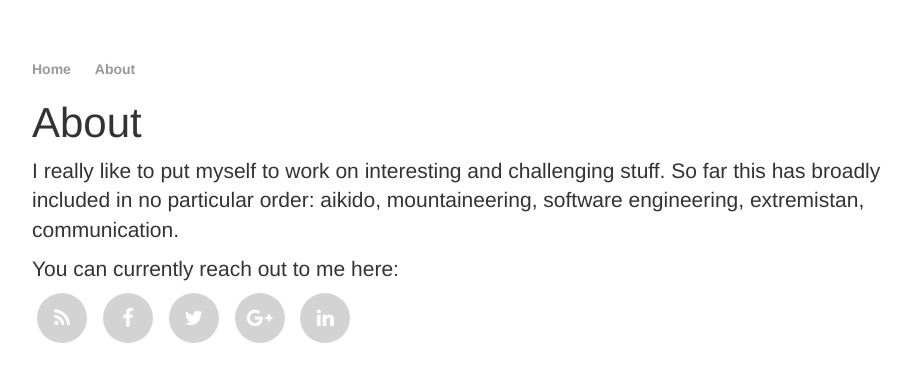
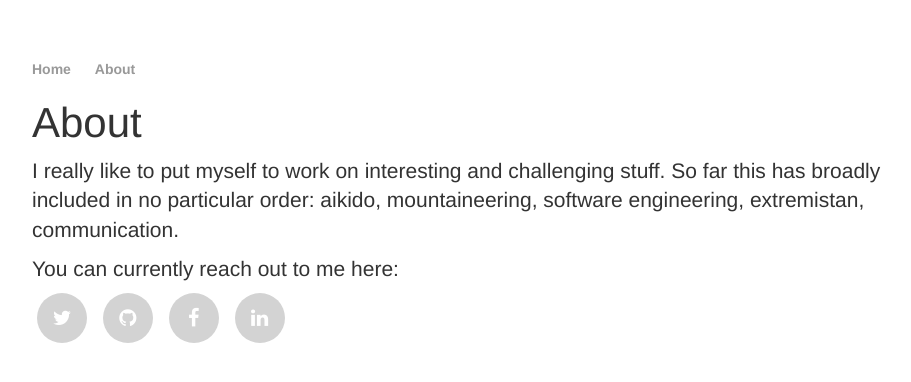
Before and after one commit to anrei0000/anrei0000.github.io, a Jekyll site: the page about/index.html, which Jekyll copies as it is, in a window 1280 px wide. Shown: the top 382 px of the page, without its empty margins (160-1071 px from the left). Built offline with Jekyll 4.4.1, drawn with Linux system fonts in a browser that asks for light colours; nearby versions of some CDN libraries.

Commit message:
- test fa`

```diff
--- a/about/index.html
+++ b/about/index.html
@@ -22,23 +22,20 @@
     <h1>About</h1>
     <p>I really like to put myself to work on interesting and challenging stuff. So far this has broadly included in no
         particular order: aikido, mountaineering, software engineering, extremistan, communication.</p>
+
     <p>You can currently reach out to me here:</p>
-
     <ul class="social-network social-circle">
-        <li><a href="#" class="icoRss" title="Rss"><i class="fa fa-rss"></i></a></li>
+        <!--        <li><a href="#" class="icoRss" title="Rss"><i class="fa fa-rss"></i></a></li>-->
+        <li><a href="https://twitter.com/intent/tweet?screen_name=lpgfmk&ref_src=twsrc%5Etfw"
+               class="twitter-mention-button" data-show-count="false"><i class="fa fa-twitter"></i></a></li>
+        <li><a href="https://github.com/anrei0000"><i class="fa fa-github"></i></a></li>
         <li><a href="#" class="icoFacebook" title="Facebook"><i class="fa fa-facebook"></i></a></li>
-        <li><a href="#" class="icoTwitter" title="Twitter"><i class="fa fa-twitter"></i></a></li>
-        <li><a href="#" class="icoGoogle" title="Google +"><i class="fa fa-google-plus"></i></a></li>
-        <li><a href="#" class="icoLinkedin" title="Linkedin"><i class="fa fa-linkedin"></i></a></li>
+        <li><a href="https://www.linkedin.com/in/dan-andrei-ciuculescu-021b9449" class="icoLinkedin" title="Linkedin"><i class="fa fa-linkedin"></i></a></li>
     </ul>
 
     <!--    <ul class="contacts">-->
     <!--        <li><a href="mailto:ciuculescu.andrei.dev@gmail.com">Email me</a></li>-->
     <!--        <li><a href="https://github.com/anrei0000">github.com/anrei0000</a></li>-->
-    <!--        <li><a href="https://twitter.com/intent/tweet?screen_name=lpgfmk&ref_src=twsrc%5Etfw"-->
-    <!--               class="twitter-mention-button" data-show-count="false">Tweet me</a>-->
-    <!--            <script async src="https://platform.twitter.com/widgets.js" charset="utf-8"></script>-->
-    <!--        </li>-->
     <!--        <li>-->
     <!--            <a class="btn btn-social-icon btn-facebook">-->
     <!--                <span class="fa fa-facebook"></span>-->
```
